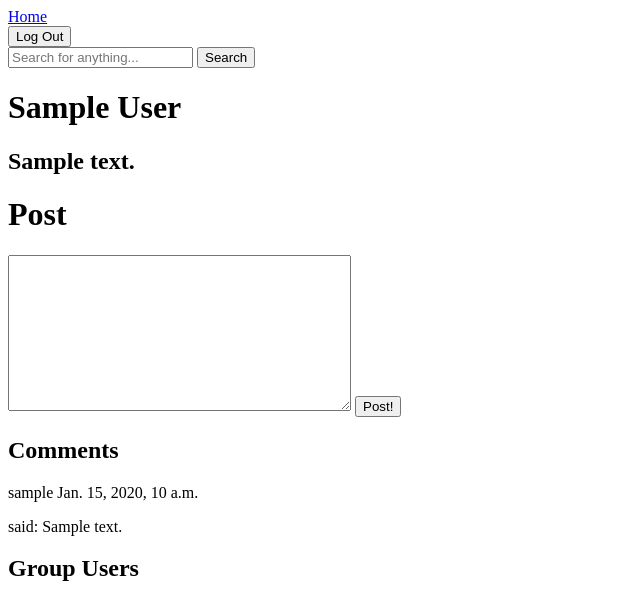
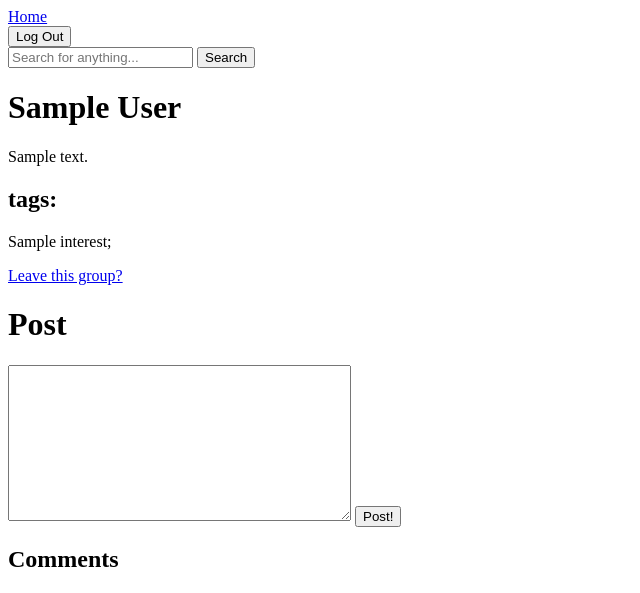
Before and after one commit to devikad/DB_project, a Django app: page /groups/1/ in a window 1280 px wide. Shown: the top 593 px of the page, without its empty margins (0-640 px from the left). Run offline with Django 3.2, Linux system fonts and the light colour scheme; a user stored in the database is signed in; tables that the repository leaves empty hold one stand-in row (values such as "Sample post").

Commit message:
add topics for groups; add leave group function; treaks in comments

```diff
--- a/myproj/myapp/views.py
+++ b/myproj/myapp/views.py
@@ -105,6 +105,13 @@
     print "joinning group..."
     BelongsTo(user=request.user,
               group=UserGroup.objects.get(usergroup_id=usergroup_id)).save()
+    return redirect('/groups/' + str(usergroup_id))
+
+
+def leave_group(request, usergroup_id):
+    print "leaving group..."
+    group = UserGroup.objects.get(usergroup_id=usergroup_id)
+    BelongsTo.objects.get(user=request.user, group=group).delete()
     return redirect('/groups/' + str(usergroup_id))
 
 
--- a/myproj/myproj/templates/base_groups.html
+++ b/myproj/myproj/templates/base_groups.html
@@ -3,12 +3,21 @@
 {% block content%}
     <div>
         <h1>{{ usergroup.name }}</h1>
-        <h2>{{ usergroup.about }}</h2>
+        <p>{{ usergroup.about }}</p>
+        <h2>tags:</h2>
+        {% for topic in usergroup.istopic_set.all %}
+            <span>{{ topic.interest.name }};</span>
+        {% endfor %}
 {#        <a href="">Recent</a>#}
 {#        <a href="">Popular</a>#}
 
         {% if mbrship %}
             <div class="panel right">
+                <div>
+                    <p>
+                        <a href="{% url 'myapp.views.leave_group' usergroup.usergroup_id %}">Leave this group?</a>
+                    </p>
+                </div>
                 <h1>Post</h1>
                 <p>
                     <form action="/submit" method="post">
@@ -33,8 +42,9 @@
         <div>
             <span class="name">{{ comment.makecomment_set.get.user.username }}</span>
             <span class="time">{{ comment.makecomment_set.get.posting_time }}</span>
-            <p>said: {{ comment.text }}</p>
+            <p><b>said:</b> {{ comment.text }}</p>
         </div>
+        <br>
         {% endfor %}
 
         <h2>Group Users</h2>
--- a/myproj/myproj/urls.py
+++ b/myproj/myproj/urls.py
@@ -10,6 +10,7 @@
     url(r'^submit$', 'myapp.views.submit_comments'),  # submit new comment
     url(r'^groups/(?P<usergroup_id>\d+)/$', 'myapp.views.usergroup_view', name='group'),  # groups
     url(r'^joingroup/(?P<usergroup_id>\d+)/$', 'myapp.views.join_group'),  # join the group
+    url(r'^leavegroup/(?P<usergroup_id>\d+)/$', 'myapp.views.leave_group'),  # leave the group
     url(r'^search_form/$', 'myapp.views.search_view'),
 
     url(r'^profile/(?P<user_id>\d+)/$', 'myapp.views.profile', name='user_profile'),  # profile
```
